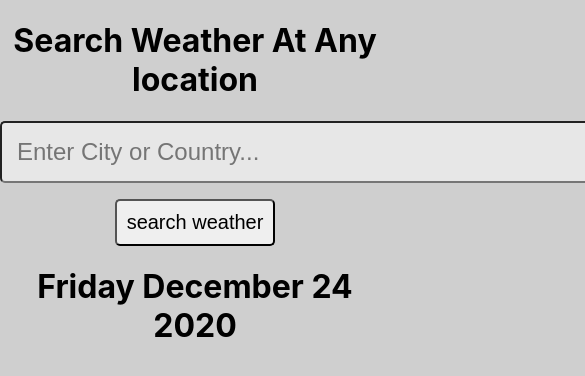
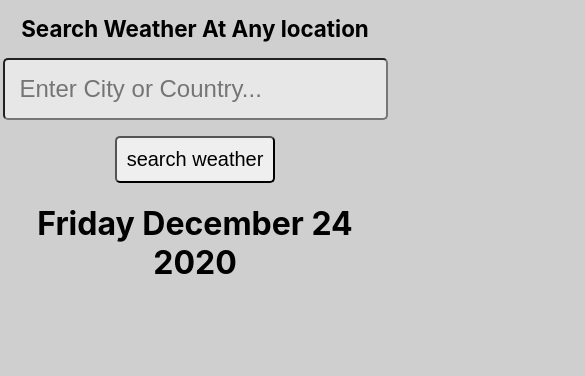
Before and after one commit to gonzalezMassini/weatherapp, a React (Create React App) app: page / in a window 390 px wide. Shown: the top 376 px of the page, 585 px wide, since content can reach past the window. Built offline with nearby package versions, Linux system fonts and the light colour scheme.

Commit message:
made responsive

```diff
--- a/src/index.css
+++ b/src/index.css
@@ -28,7 +28,8 @@ body {
   box-shadow: 3px 3px 6px 3px rgba(0, 0, 0, 0.5);
 }
 .inputWeather {
-  width: 30em;
+  width: 90%;
+  max-width: 30em;
   padding: 15px;
   font-size: 24px;
   border-radius: 5px;
@@ -47,6 +48,11 @@ body {
   text-decoration: none;
   color: black;
 }
+@media (max-width: 420px) {
+  .title {
+    font-size: 0.7rem;
+  }
+}
 .btn:hover {
   cursor: pointer;
 }
```
Also changed, not shown: 1 other file (tests, documents, lock files or other folders).
